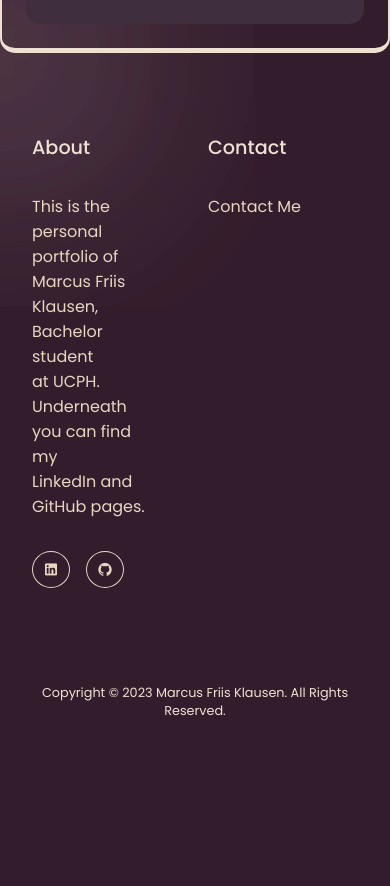
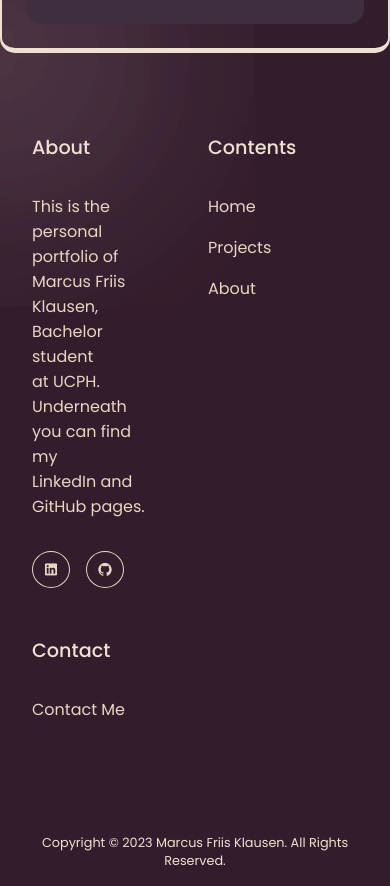
Before and after one commit to MarcusFriisKlausen/MarcusFriisKlausen.github.io, a plain HTML site: page index.html in a window 390 px wide. Shown: the part 1980-2866 px from the top of the page. Before the commit the page ends 2716 px from the top, so only its background shows below. Drawn offline with nearby package versions, Linux system fonts and the light colour scheme.

Commit message:
Update footer with Contents Column
Needed due to no drop down navbar on phone

```diff
--- a/footer.html
+++ b/footer.html
@@ -17,6 +17,12 @@
         </div>
     </div>
     <div class="column">
+        <h4>Contents</h4>
+        <a href="index.html">Home</a>
+        <a href="projects.html">Projects</a>
+        <a href="about.html">About</a>
+    </div>
+    <div class="column">
         <h4>Contact</h4>
         <a href="contact.html">Contact Me</a>
     </div>
```
